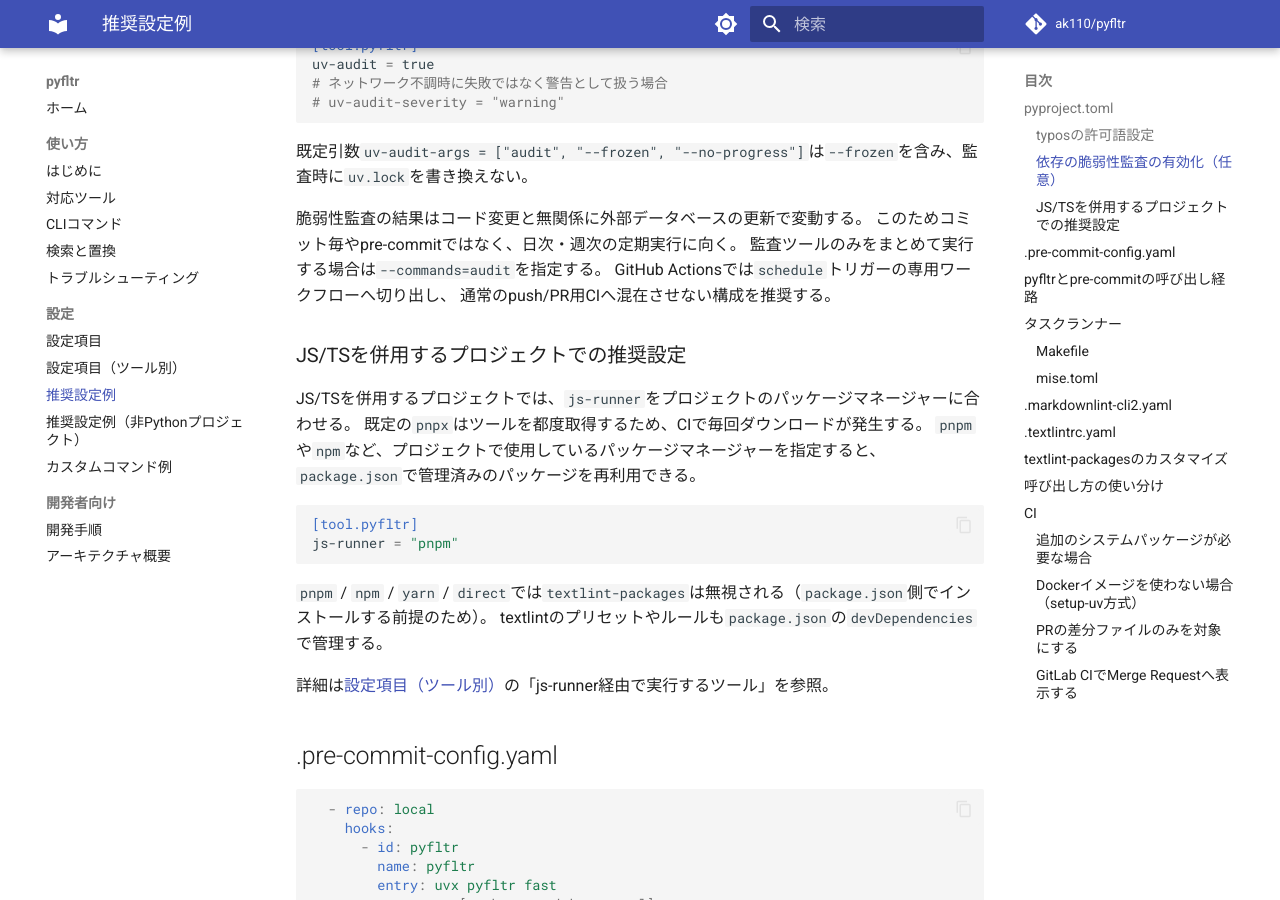
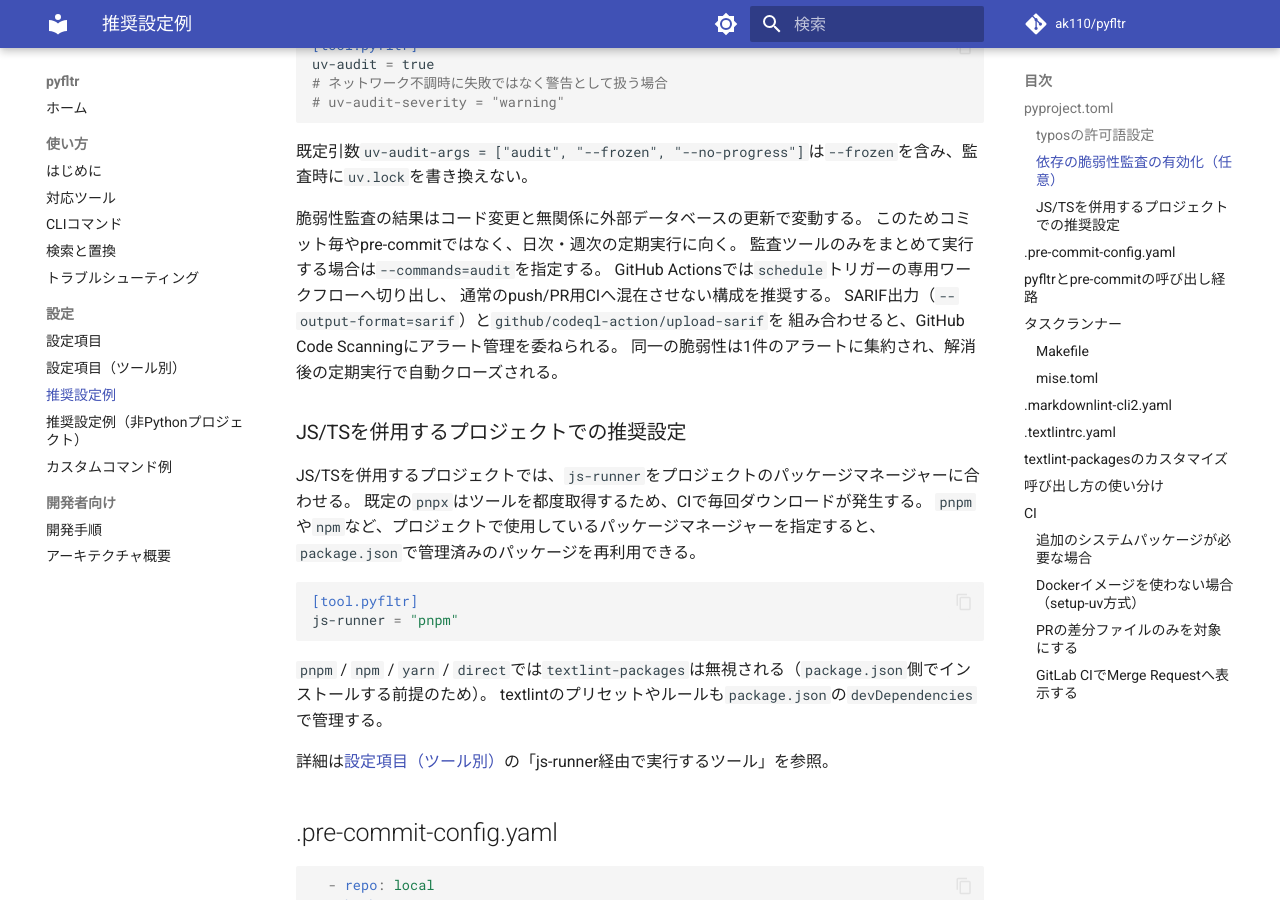
Before and after one commit to ak110/pyfltr, an MkDocs documentation site: the page built from docs/guide/recommended.md, in a window 1280 px wide and 900 px high, scrolled down 3725 px. Built offline with MkDocs 1.6.1 and Material for MkDocs 9.7.7, drawn with Linux system fonts in a browser that asks for light colours; comment, search, counter and statistics services are not loaded.

Commit message:
fix(audit): 定期監査の出力をCode Scanningへ移行し重複アラートを防止する
Co-Authored-By: Claude Opus 4.6 (1M context) <noreply@anthropic.com>

```diff
--- a/docs/guide/recommended.md
+++ b/docs/guide/recommended.md
@@ -168,6 +168,9 @@ uv-audit = true
 監査ツールのみをまとめて実行する場合は`--commands=audit`を指定する。
 GitHub Actionsでは`schedule`トリガーの専用ワークフローへ切り出し、
 通常のpush/PR用CIへ混在させない構成を推奨する。
+SARIF出力（`--output-format=sarif`）と`github/codeql-action/upload-sarif`を
+組み合わせると、GitHub Code Scanningにアラート管理を委ねられる。
+同一の脆弱性は1件のアラートに集約され、解消後の定期実行で自動クローズされる。
 
 ### JS/TSを併用するプロジェクトでの推奨設定
 
```
Also changed, not shown: docs/guide/recommended-nonpython.md (+2 -0 lines), 1 other file.
